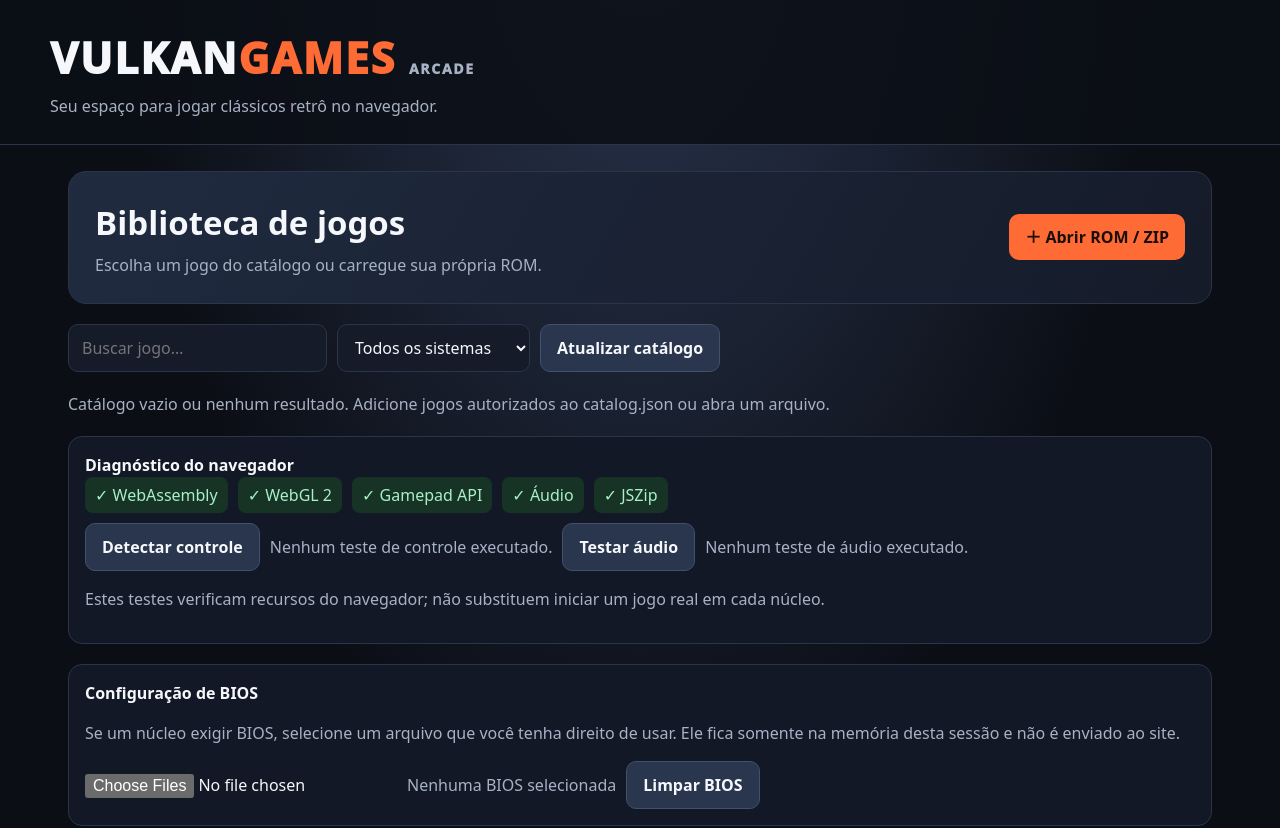
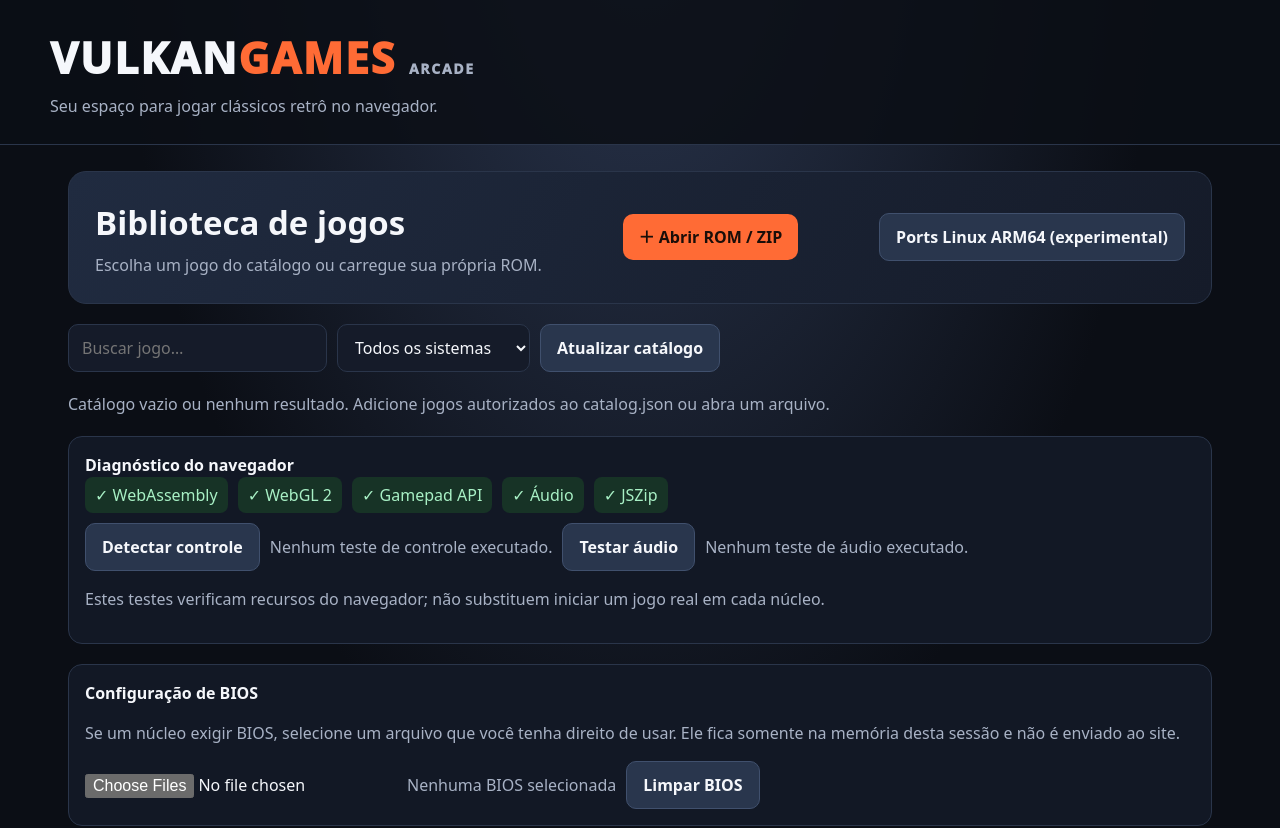
Before and after one commit to enzolas140-ai/vulkangames-library, a plain HTML site: page index.html in a window 1280 px wide. Shown: the top 828 px of the page. Drawn offline with nearby package versions, Linux system fonts and the light colour scheme.

Commit message:
Add experimental Linux ARM64 launcher link

```diff
--- a/index.html
+++ b/index.html
@@ -19,7 +19,7 @@ button,.btn,select,input{font:inherit}button,.btn{display:inline-flex;align-item
 <body>
 <header><div class="brand">VULKAN<span>GAMES</span> <small style="font-size:14px;color:#a8b2c5">ARCADE</small></div><p>Seu espaço para jogar clássicos retrô no navegador.</p></header>
 <main>
-<section class="hero"><div><h1>Biblioteca de jogos</h1><div class="muted">Escolha um jogo do catálogo ou carregue sua própria ROM.</div></div><label class="btn" for="romFile">＋ Abrir ROM / ZIP</label><input id="romFile" type="file" hidden accept=".gb,.gbc,.gba,.nes,.sfc,.smc,.md,.smd,.gen,.cue,.ccd,.m3u,.chd,.pbp,.img,.mdf,.toc,.cbn,.nds,.zip" multiple></section>
+<section class="hero"><div><h1>Biblioteca de jogos</h1><div class="muted">Escolha um jogo do catálogo ou carregue sua própria ROM.</div></div><label class="btn" for="romFile">＋ Abrir ROM / ZIP</label><a class="btn secondary" href="./arm64.html">Ports Linux ARM64 (experimental)</a><input id="romFile" type="file" hidden accept=".gb,.gbc,.gba,.nes,.sfc,.smc,.md,.smd,.gen,.cue,.ccd,.m3u,.chd,.pbp,.img,.mdf,.toc,.cbn,.nds,.zip" multiple></section>
 <div class="toolbar"><input id="search" placeholder="Buscar jogo…"><select id="system"><option value="">Todos os sistemas</option><option value="gb">Game Boy</option><option value="gbc">Game Boy Color</option><option value="gba">Game Boy Advance</option><option value="nes">NES</option><option value="snes">SNES</option><option value="megadrive">Mega Drive</option><option value="psx">PlayStation</option><option value="nds">Nintendo DS</option></select><button class="secondary" id="refresh">Atualizar catálogo</button></div>
 <div id="status" class="muted" role="status">Carregando catálogo…</div><section id="games" class="grid"></section>
 <section id="playerWrap"><div id="playerHead"><strong id="playing">Emulador</strong><button class="secondary" id="close">Fechar jogo</button></div><div id="game"></div></section>
```
